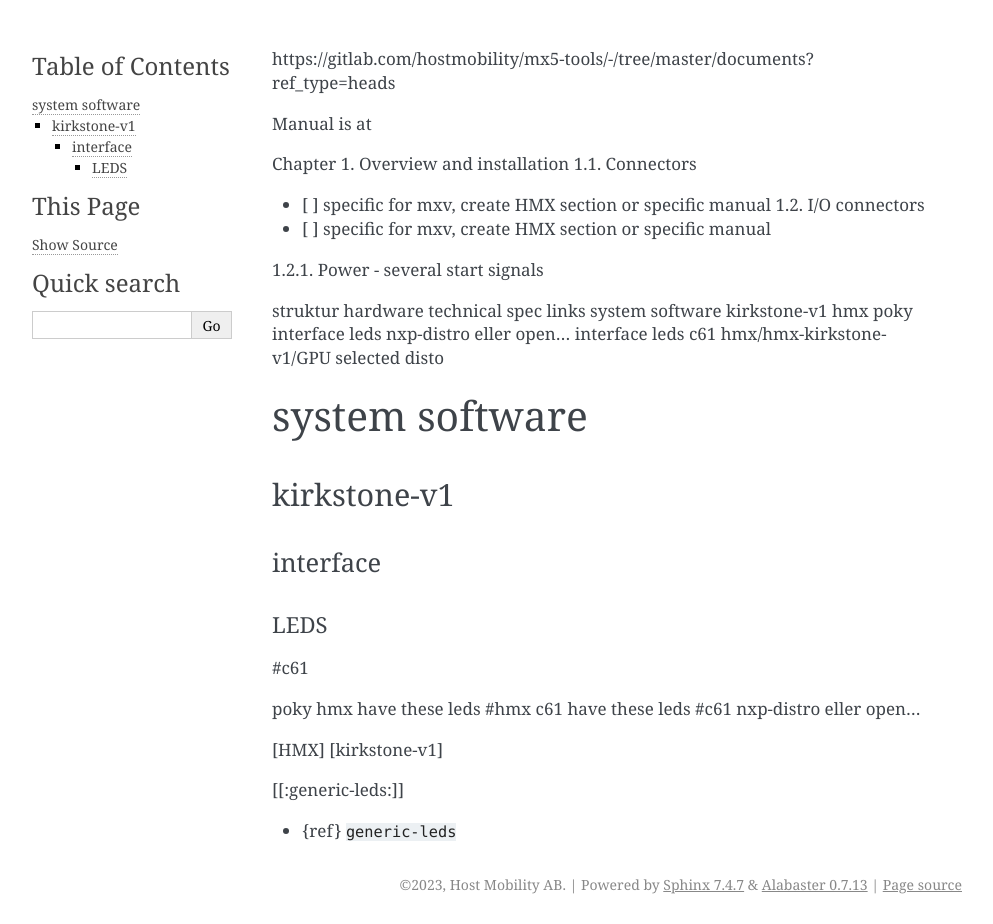
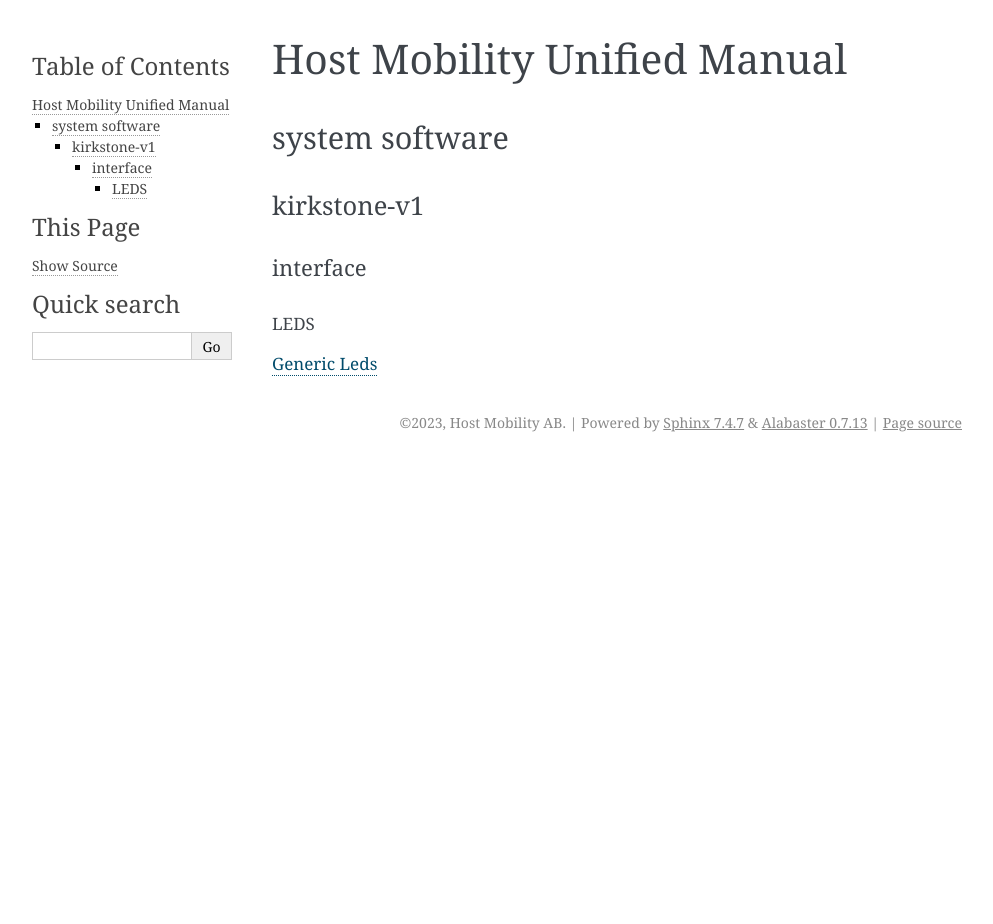
Before and after one commit to hostmobility/documentation, a Sphinx documentation site: the page built from docs/unified-manual.md, in a window 1280 px wide. Shown: the whole page, without its empty margins (148-1141 px from the left). Built offline with Sphinx 7.4.7, drawn with Linux system fonts in a browser that asks for light colours; after the commit the page ends 900 px from its top, so only the background shows below that.

Commit message:
testing with links

```diff
--- a/docs/unified-manual.md
+++ b/docs/unified-manual.md
@@ -1,47 +1,9 @@
 
-
-
-https://gitlab.com/hostmobility/mx5-tools/-/tree/master/documents?ref_type=heads
-
-Manual is at
-
-Chapter 1. Overview and installation
-1.1. Connectors
-- [ ] specific for mxv, create HMX section or specific manual
-1.2. I/O connectors
-- [ ] specific for mxv, create HMX section or specific manual
-
-1.2.1. Power - several start signals
-
-struktur
-hardware
-	technical spec links
-system software
-	kirkstone-v1
-		hmx
-			poky
-				interface
-					leds
-			nxp-distro eller open...
-				interface
-					leds
-		c61
-hmx/hmx-kirkstone-v1/GPU selected disto
+# Host Mobility Unified Manual
 
 ## system software
 ### kirkstone-v1
 #### interface
 ##### LEDS
 
- #c61
-
-poky
-hmx	have these leds #hmx
-c61  have these leds #c61
-nxp-distro eller open...
-
-[HMX] [kirkstone-v1]
-
-[[:generic-leds:]]
-
-- {ref} `generic-leds`
+[Generic Leds](generic-leds)
```
Also changed, not shown: docs/generic-leds.md (+2 -3 lines).
